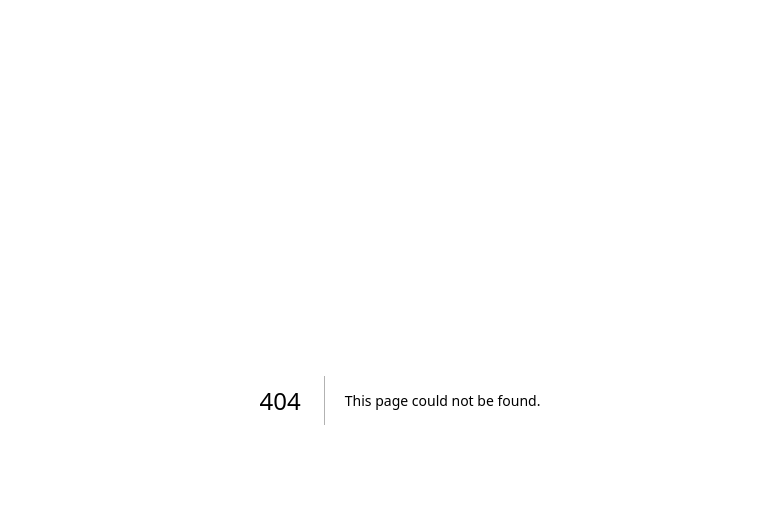
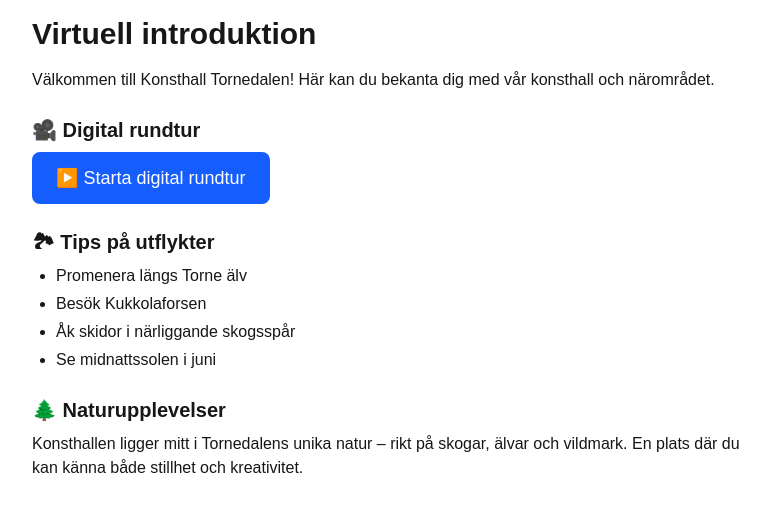
Before and after one commit to Olle-88/konsthall-demo, a Next.js app: page /introduktion in a window 1280 px wide. Before the commit this address had no page. Shown: the top 512 px of the page, without its empty margins (240-1010 px from the left). Built offline with nearby package versions, Linux system fonts and the light colour scheme.

Commit message:
Lagt till introduktionssidan med video

```diff
--- /dev/null
+++ b/pages/introduktion.tsx
@@ -0,0 +1,49 @@
+// pages/introduktion.tsx
+import { useState } from "react";
+
+export default function Introduktion() {
+  const [started, setStarted] = useState(false);
+
+  return (
+    <div className="max-w-3xl mx-auto p-4">
+      <h1 className="text-3xl font-bold mb-4">Virtuell introduktion</h1>
+      <p className="mb-4">
+        Välkommen till Konsthall Tornedalen! Här kan du bekanta dig med vår konsthall och närområdet.
+      </p>
+
+      <h2 className="text-xl font-semibold mt-6 mb-2">🎥 Digital rundtur</h2>
+
+      {!started ? (
+        <button
+          onClick={() => setStarted(true)}
+          className="bg-blue-600 text-white px-6 py-3 rounded-lg text-lg hover:bg-blue-700 transition"
+        >
+          ▶️ Starta digital rundtur
+        </button>
+      ) : (
+        <div className="aspect-w-16 aspect-h-9 mt-4">
+          <iframe
+            className="w-full h-64"
+            src="https://www.youtube.com/embed/xm3YgoEiEDc?autoplay=1"
+            title="Digital rundtur"
+            allow="autoplay; encrypted-media"
+            allowFullScreen
+          ></iframe>
+        </div>
+      )}
+
+      <h2 className="text-xl font-semibold mt-6 mb-2">🏞 Tips på utflykter</h2>
+      <ul className="list-disc ml-6 space-y-1">
+        <li>Promenera längs Torne älv</li>
+        <li>Besök Kukkolaforsen</li>
+        <li>Åk skidor i närliggande skogsspår</li>
+        <li>Se midnattssolen i juni</li>
+      </ul>
+
+      <h2 className="text-xl font-semibold mt-6 mb-2">🌲 Naturupplevelser</h2>
+      <p>
+        Konsthallen ligger mitt i Tornedalens unika natur – rikt på skogar, älvar och vildmark. En plats där du kan känna både stillhet och kreativitet.
+      </p>
+    </div>
+  );
+}
```
